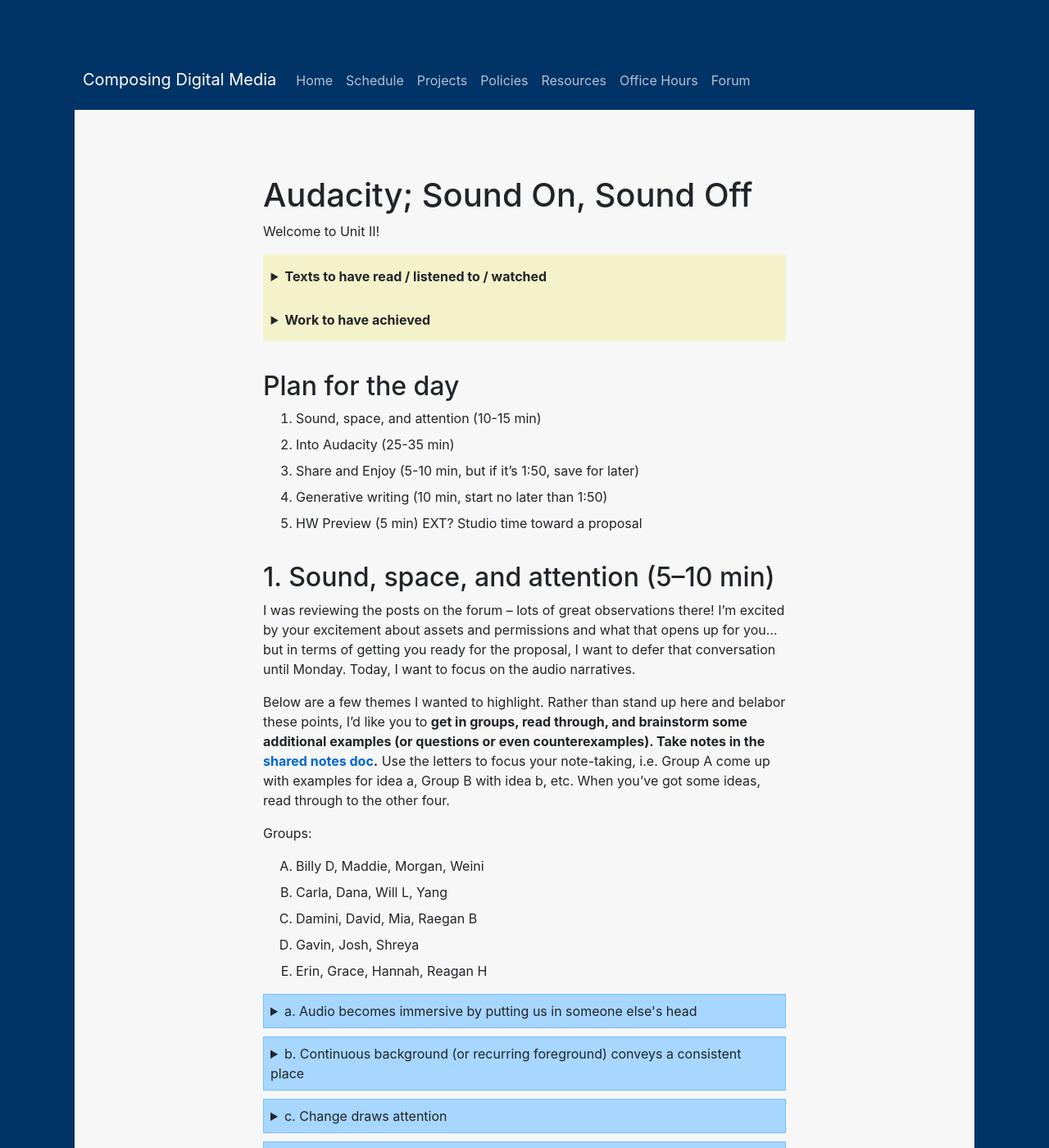
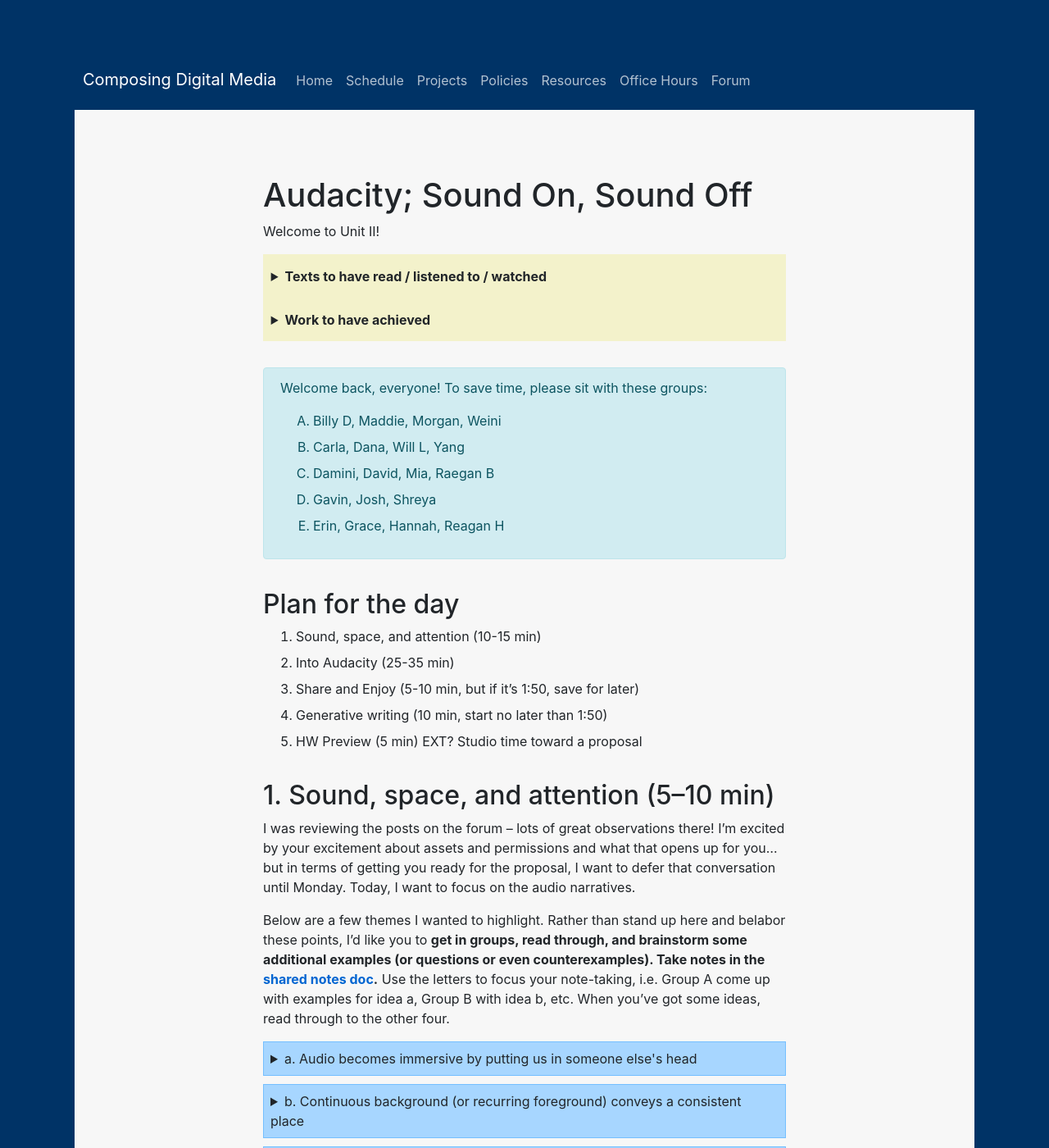
Before and after one commit to benmiller314/cdm2025spring, a Jekyll site: the page built from plans/lesson-04.md, in a window 1280 px wide and 1400 px high. Shown: the whole window at 82% size. Built offline with Jekyll 4.4.1, drawn with Linux system fonts in a browser that asks for light colours; our own code applies the rules of GitHub Pages for plain Markdown files.

Commit message:
move groups to start of class
hopefully I can get the screen on early enough before 1:00 to save time during the lesson

```diff
--- a/plans/lesson-04.md
+++ b/plans/lesson-04.md
@@ -19,6 +19,16 @@ Welcome to Unit II!
     </details>
 </section>
 
+<div class="alert alert-info">
+<p>Welcome back, everyone! To save time, please sit with these groups:</p>
+<ol class="ualpha">
+    <li>Billy D, Maddie, Morgan, Weini</li>
+    <li>Carla, Dana, Will L, Yang</li>
+    <li>Damini, David, Mia, Raegan B</li>
+    <li>Gavin, Josh, Shreya</li>
+    <li>Erin, Grace, Hannah, Reagan H</li>
+</ol>
+</div>
 
 ## Plan for the day
 
@@ -37,15 +47,6 @@ EXT? Studio time toward a proposal
 I was reviewing the posts on the forum – lots of great observations there! I'm excited by your excitement about assets and permissions and what that opens up for you... but in terms of getting you ready for the proposal, I want to defer that conversation until Monday. Today, I want to focus on the audio narratives.
 
 Below are a few themes I wanted to highlight. Rather than stand up here and belabor these points, I'd like you to **get in groups, read through, and brainstorm some additional examples (or questions or even counterexamples). Take notes in the <a href="https://bit.ly/cdm{{site.course.slugterm}}-notes">shared notes doc</a>.** Use the letters to focus your note-taking, i.e. Group A come up with examples for idea a, Group B with idea b, etc. When you've got some ideas, read through to the other four.
-
-Groups:
-<ol class="ualpha">
-    <li>Billy D, Maddie, Morgan, Weini</li>
-    <li>Carla, Dana, Will L, Yang</li>
-    <li>Damini, David, Mia, Raegan B</li>
-    <li>Gavin, Josh, Shreya</li>
-    <li>Erin, Grace, Hannah, Reagan H</li>
-</ol>
 
 
 <details><summary>a. Audio becomes immersive by putting us in someone else's head</summary>
```
